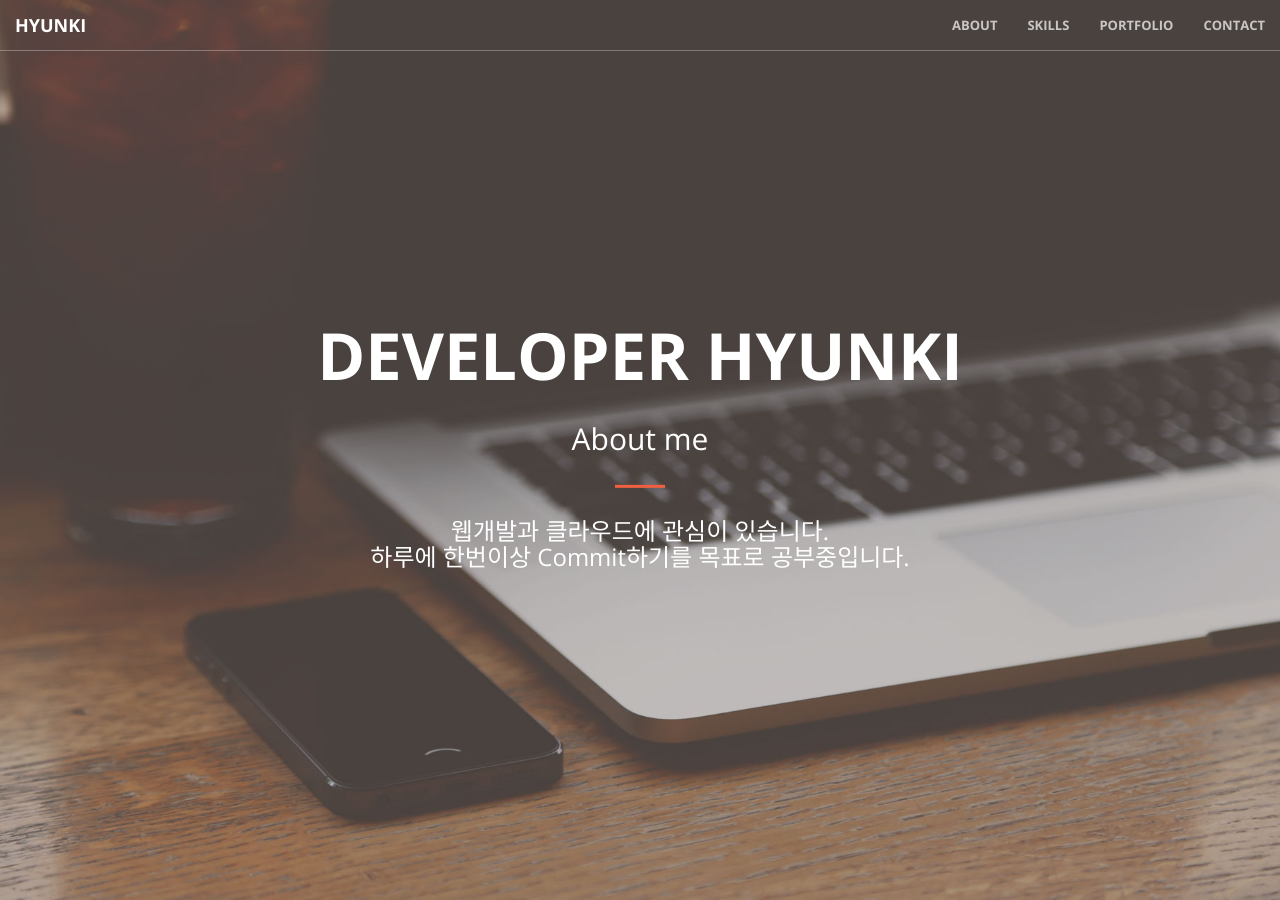
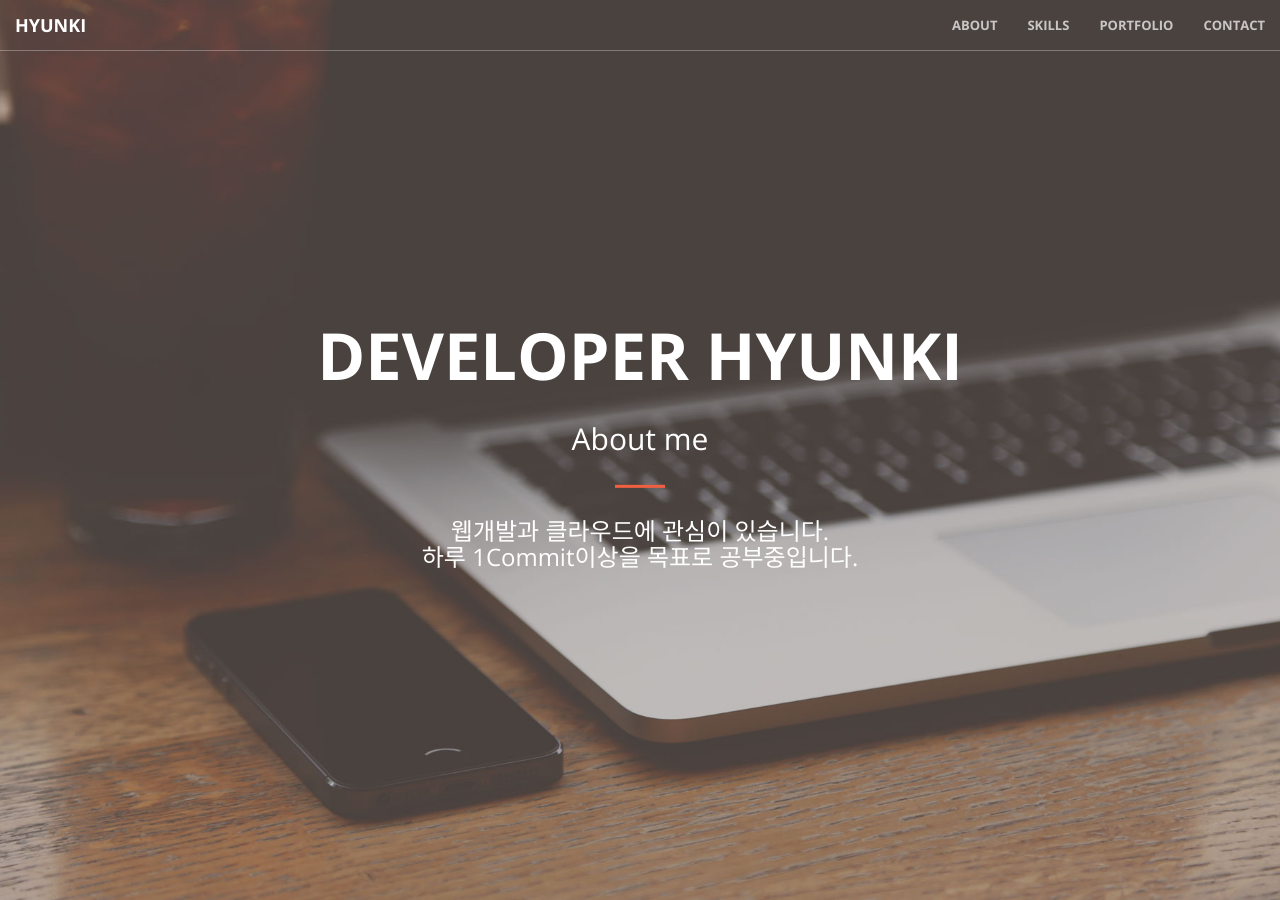
Before and after one commit to Godrl/godrl.github.io, a Jekyll site: the page built from index.html, in a window 1280 px wide and 900 px high. Built offline with Jekyll 4.4.1, drawn with Linux system fonts in a browser that asks for light colours.

Commit message:
Update header.html

```diff
--- a/_includes/header.html
+++ b/_includes/header.html
@@ -4,7 +4,7 @@
             <h1>Developer Hyunki</h1>
           	<h2 class="section-heading" id="about">About me</h2>
           	<hr>
-            <h3>웹개발과 클라우드에 관심이 있습니다.<br>하루에 한번이상 Commit하기를 목표로 공부중입니다.<br>
+            <h3>웹개발과 클라우드에 관심이 있습니다.<br>하루 1Commit이상을 목표로 공부중입니다.<br>
           	</h3>
            <!-- <a href="#about" class="btn btn-primary btn-xl page-scroll">Find Out More</a> -->
         </div>
```
